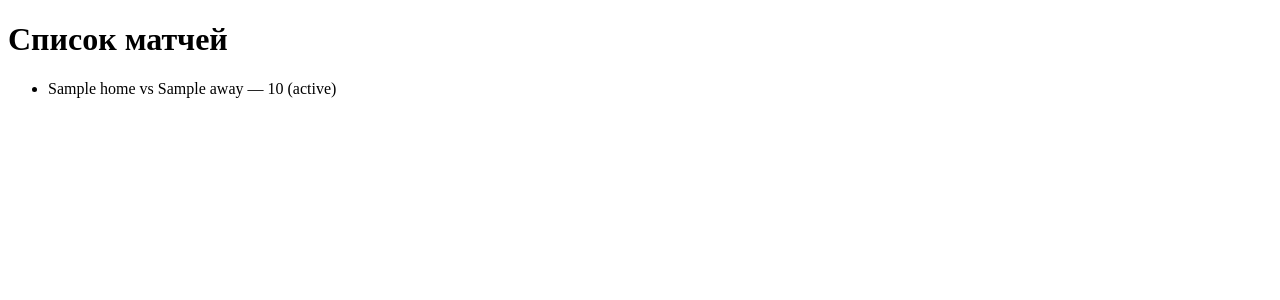
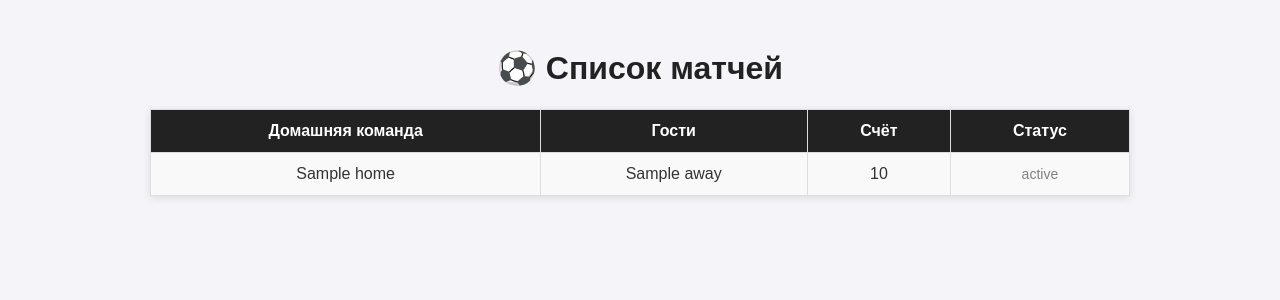
Before and after one commit to ivanklimovtarget-sketch/Football-app, a Flask app: template templates/index.html in a window 1280 px wide. Shown: the top 300 px of the page. Run offline with Flask 3, Linux system fonts and the light colour scheme; the template is opened without the code that fills it: most values are stand-ins (such as "Sample title", 1, 10 or a date in 2020).

Commit message:
Update index.html

```diff
--- a/templates/index.html
+++ b/templates/index.html
@@ -3,13 +3,58 @@
 <head>
     <meta charset="UTF-8">
     <title>Футбольные матчи</title>
+    <style>
+        body {
+            font-family: Arial, sans-serif;
+            background: #f4f4f9;
+            color: #333;
+            text-align: center;
+            padding: 20px;
+        }
+        h1 {
+            color: #222;
+        }
+        table {
+            margin: 20px auto;
+            border-collapse: collapse;
+            width: 80%;
+            background: white;
+            box-shadow: 0 2px 8px rgba(0,0,0,0.1);
+        }
+        th, td {
+            padding: 12px 15px;
+            border: 1px solid #ddd;
+        }
+        th {
+            background: #222;
+            color: white;
+        }
+        tr:nth-child(even) {
+            background: #f9f9f9;
+        }
+        .status {
+            font-size: 14px;
+            color: gray;
+        }
+    </style>
 </head>
 <body>
-    <h1>Список матчей</h1>
-    <ul>
+    <h1>⚽ Список матчей</h1>
+    <table>
+        <tr>
+            <th>Домашняя команда</th>
+            <th>Гости</th>
+            <th>Счёт</th>
+            <th>Статус</th>
+        </tr>
         {% for match in matches %}
-            <li>{{ match.home }} vs {{ match.away }} — {{ match.score }} ({{ match.status }})</li>
+        <tr>
+            <td>{{ match.home }}</td>
+            <td>{{ match.away }}</td>
+            <td>{{ match.score }}</td>
+            <td class="status">{{ match.status }}</td>
+        </tr>
         {% endfor %}
-    </ul>
+    </table>
 </body>
 </html>
```
